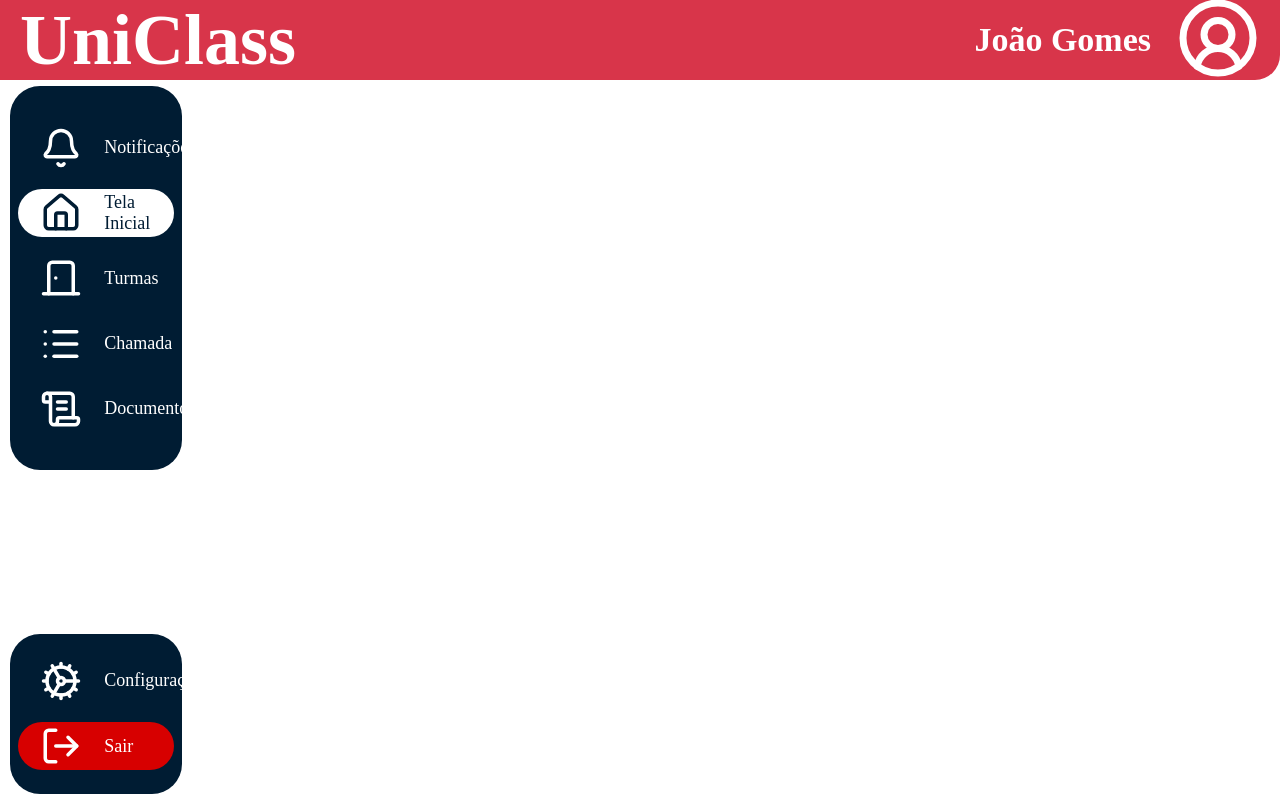
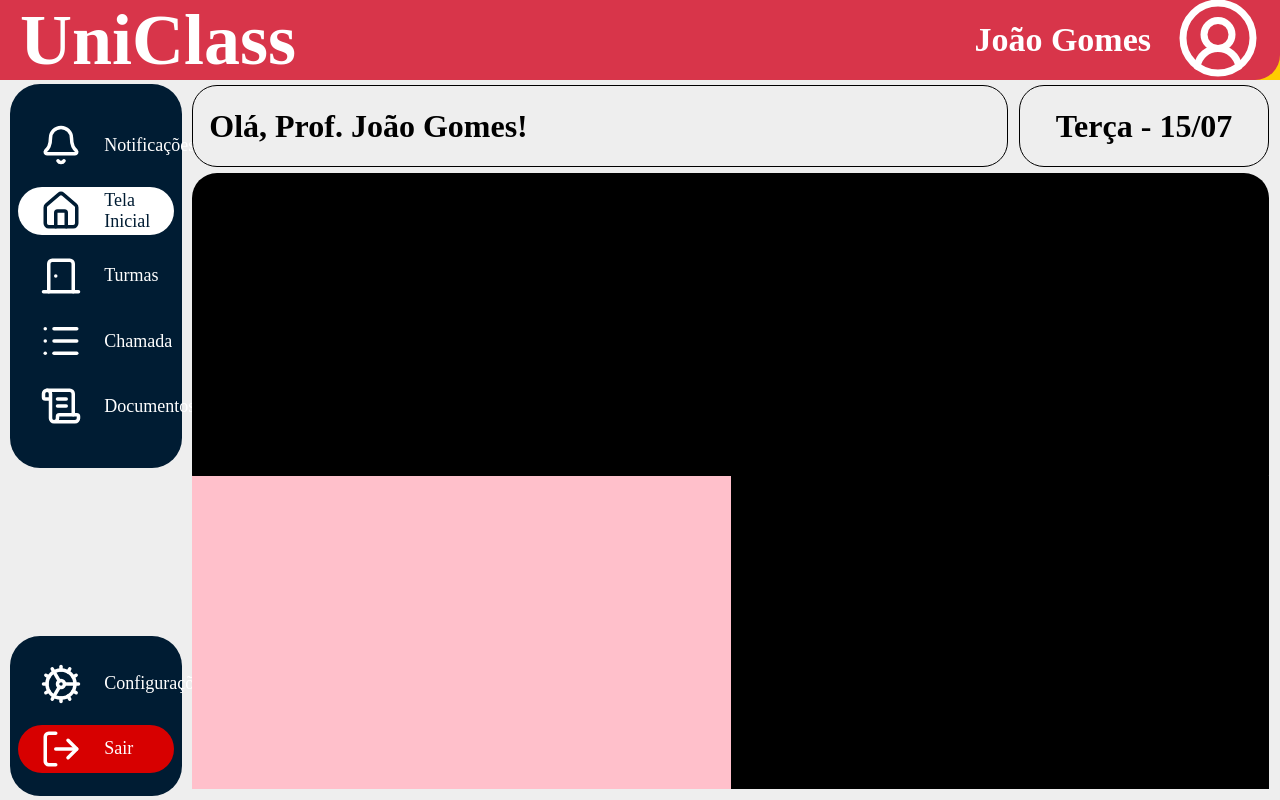
Before and after one commit to NanaAlex/sistema-escolar-web, a Next.js app: page / in a window 1280 px wide. Built offline with nearby package versions, Linux system fonts and the light colour scheme; a web font is replaced by a local one.

Commit message:
feat:Criei a estrutura dos outros itens presentes na tela inicial

```diff
--- /dev/null
+++ b/src/app/components/Carrossel.tsx
@@ -0,0 +1,10 @@
+import styles from '../../styles/Carrossel.module.css'
+
+
+export default function Carrossel(){
+    return(
+        <div className={styles.container}>
+
+        </div>
+    );
+}
--- /dev/null
+++ b/src/app/components/ListaNotificacoes.tsx
@@ -0,0 +1,10 @@
+import styles from '../../styles/ListaNotificacoes.module.css'
+
+
+export default function ListaNotificacoes(){
+    return(
+        <div className={styles.container}>
+
+        </div>
+    );
+}
--- /dev/null
+++ b/src/app/components/ListaTurmas.tsx
@@ -0,0 +1,10 @@
+import styles from '../../styles/ListaTurmas.module.css'
+
+
+export default function ListaTurmas(){
+    return(
+        <div className={styles.container}>
+
+        </div>
+    );
+}
--- a/src/app/page.tsx
+++ b/src/app/page.tsx
@@ -1,16 +1,43 @@
 import Header from './components/Header'
 import NavBar from './components/NavBar'
 import styles from '../styles/Page.module.css'
+import Carrossel from './components/Carrossel'
+import ListaNotificacoes from './components/ListaNotificacoes'
+import ListaTurmas from './components/ListaTurmas'
+
 
 export default function Page() {
   return (
     <main>
-      <div>
+      <div className={styles.headerHome}>
         <Header />
       </div>
 
-      <div>
-        <NavBar />
+      <div className={styles.telaHome}>
+        <div className={styles.menuLateral}>
+          <NavBar />
+        </div>
+
+        <div className={styles.conteudosHome}>
+          <div className={styles.parteSuperior}>
+            <div className={styles.textosTopo}>
+              <div className={styles.olaProfessor}>
+                <h1 className={styles.olaProfessorTexto}>Olá, Prof. João Gomes!</h1>
+              </div>
+              <div className={styles.data}>
+                <h1 className={styles.dataTexto}>Terça - 15/07</h1>
+              </div>
+            </div>
+
+            <Carrossel />
+          </div>
+
+          <div className={styles.parteInferior}>
+            <ListaNotificacoes />
+            <ListaTurmas />
+          </div>
+        </div>
+
       </div>
 
     </main>
--- /dev/null
+++ b/src/styles/Carrossel.module.css
@@ -0,0 +1,7 @@
+.container{
+  width: 99%;
+  height: 85%;
+  background-color: black;
+  margin-top: 0.5%;
+  border-radius: 25px;
+}
--- /dev/null
+++ b/src/styles/ListaNotificacoes.module.css
@@ -0,0 +1,5 @@
+.container{
+    width: 50%;
+    height: 100%;
+    background-color: pink;
+}
--- /dev/null
+++ b/src/styles/ListaTurmas.module.css
@@ -0,0 +1,5 @@
+.container{
+    width: 50%;
+    height: 100%;
+    background-color: black;
+}
--- a/src/styles/NavBar.module.css
+++ b/src/styles/NavBar.module.css
@@ -1,13 +1,13 @@
 .container {
-  width: 15%;
-  min-height: 90vh;
+  width: 100%;
+  height: 100%;
 
   display: flex;
   flex-direction: column;
   justify-content: space-between;
 
-  padding-top: 0.5%;
-  padding-bottom: 0.5%;
+  padding-top: 2%;
+  padding-bottom: 2%;
 }
 
 
--- a/src/styles/Page.module.css
+++ b/src/styles/Page.module.css
@@ -1,7 +1,77 @@
-.main {
+.headerHome {
   width: 100%;
-  min-height: 100vh;
+  height: 10vh;
+
+  background-color: #ffcc00;
+}
+
+.telaHome {
+  width: 100%;
+  height: 90vh;
+
+  display: flex;
+
+  background-color: #eeeeee;
+}
+
+/* MENU ESQUERDO */
+.menuLateral {
+  width: 15%;
+  height: 100%;
+
+}
+
+/* RESTANTE DA TELA */
+.conteudosHome {
+  width: 85%;
+  height: 100%;
 
   display: flex;
   flex-direction: column;
+
 }
+
+.parteSuperior {
+  width: 100%;
+  height: 53.5%;
+
+}
+
+.parteInferior {
+  width: 99%;
+  height: 43.5%;
+  background-color: #ffcc00;
+  margin-top: 1%;
+  border-radius: 25px;
+    display: flex;
+  flex-direction: row;
+}
+
+.textosTopo{
+  flex-direction: row;
+  display: flex;
+  margin-top: 0.5%;
+}
+
+.olaProfessor{
+  border: 0.5px black solid;
+  border-radius: 25px;
+  width: 75%;
+}
+
+.data{
+  border: 0.5px black solid;
+  border-radius: 25px;
+  width: 23%;
+  margin-left: 1%;
+}
+
+.olaProfessorTexto{
+  margin-left: 2%;
+}
+
+.dataTexto{
+  display: flex;
+  align-items: center;
+  justify-content: center;
+}
```
